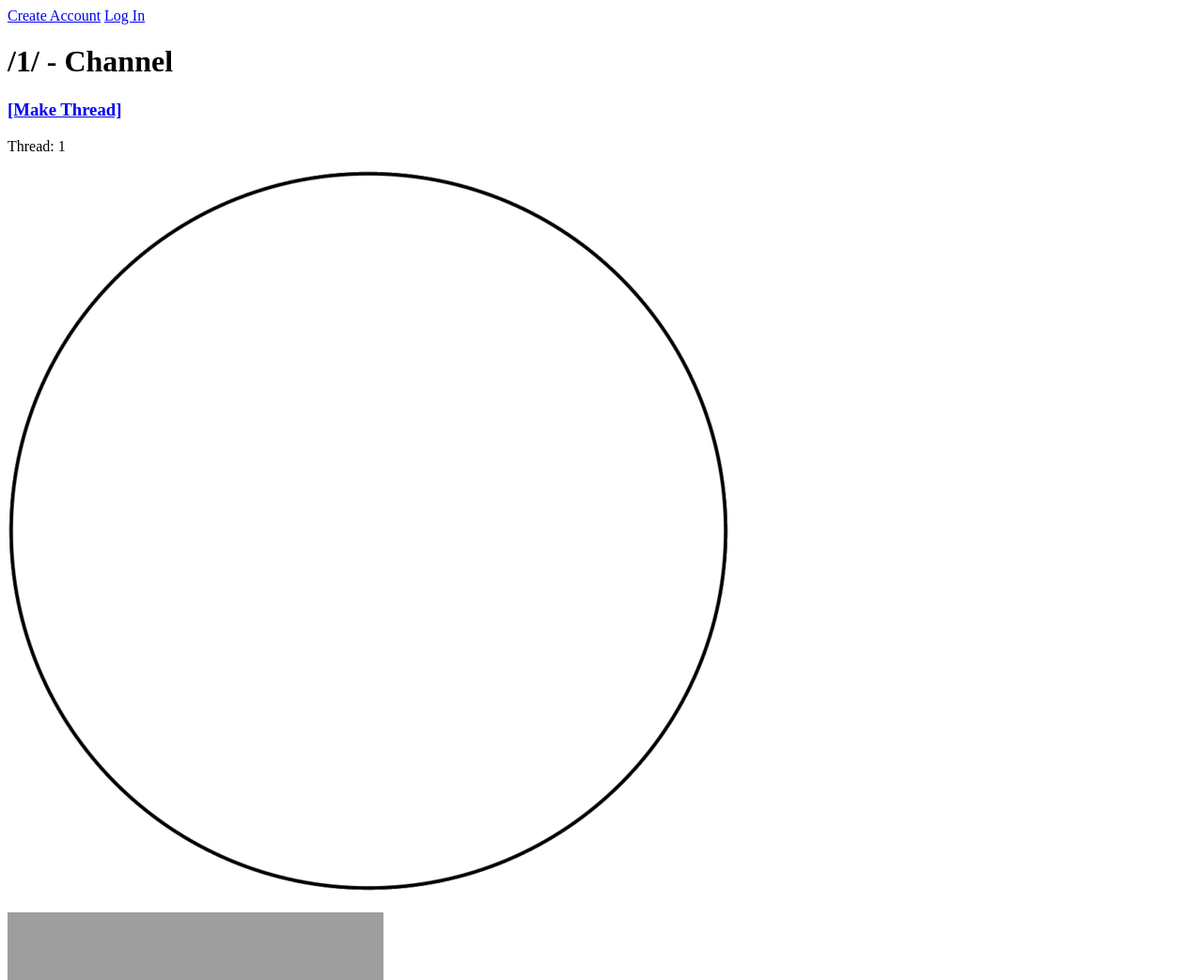
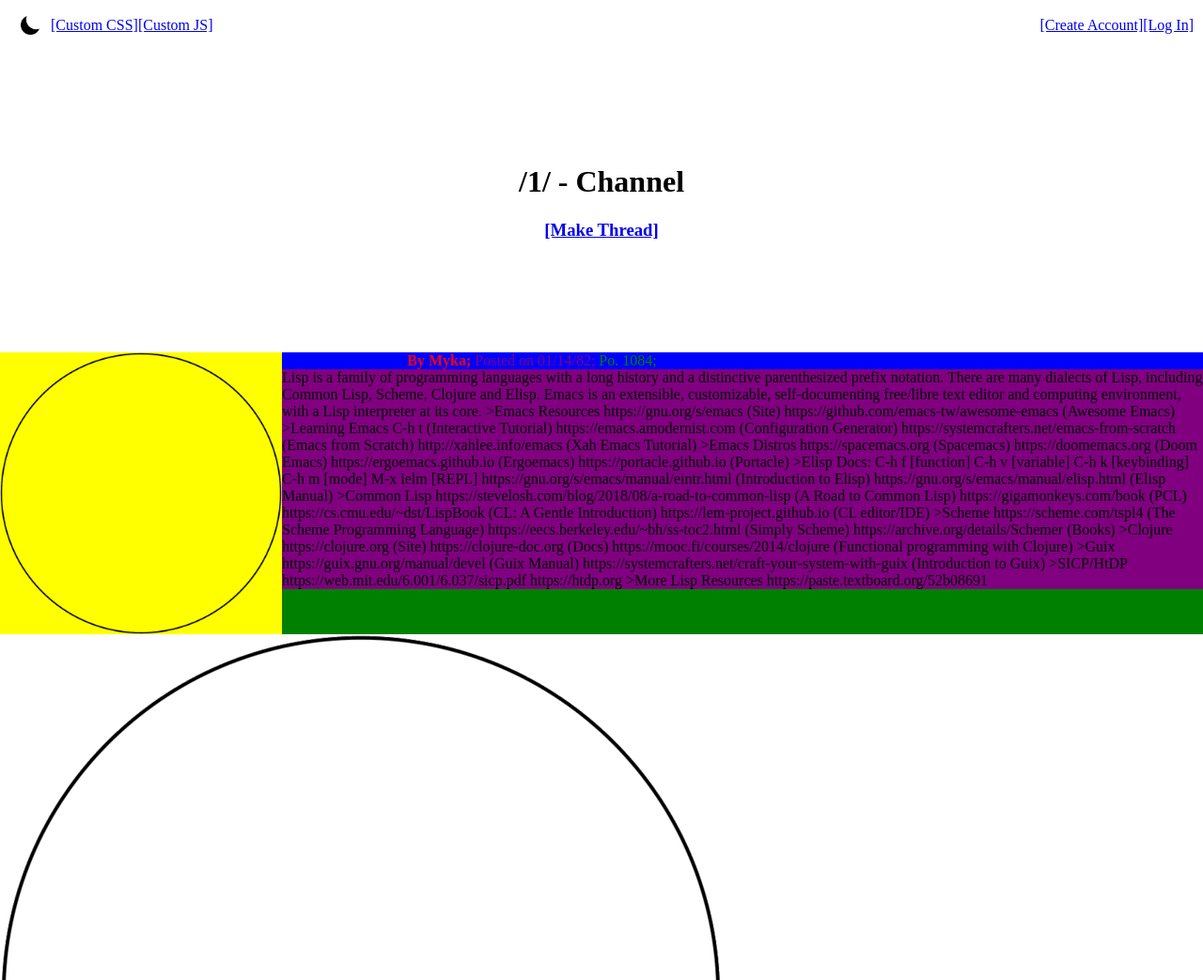
Before and after one commit to coresynapses/backchannel, a Django app: page /1/thread/1/ in a window 1280 px wide. Shown: the top 1043 px of the page at 94% size. Run offline with Django 4.2, Linux system fonts and the light colour scheme; grey boxes are pictures that could not be loaded.

Commit message:
Added icons. Made more progress with vanilla CSS in a few hours than Bootstrap in a few days.

```diff
--- a/main/static/main/style.css
+++ b/main/static/main/style.css
@@ -22,3 +22,161 @@
 /*     50%{background-position:2% 100%} */
 /*     100%{background-position:99% 0%} */
 /* } */
+
+
+html,body {
+    margin: 0;
+    padding: 0;
+}
+
+.hidden {
+    display: none;
+}
+
+/* Navbar */
+
+nav {
+    display: flex;
+    flex-direction: row;
+    align-items: center;
+    justify-content: space-between;
+    padding: 5px 10px;
+}
+
+#nav-left {
+    display: flex;
+    align-items: center;
+}
+
+#nav-right {
+    display: flex;
+    align-items: center;
+}
+
+.nav-icon {
+    width: 20px;
+    height: 20px;
+    padding: 7px;
+    margin: 5px;
+    border-radius: 10px;
+}
+
+
+/* Home Page */
+
+#banner-container {
+    width: 60%;
+    margin: auto;
+    text-align: center;
+    padding: 200px 0px;
+    /* background: blue; */
+}
+
+#channel-container {
+    width: 60%;
+    margin: auto;
+    padding: 100px 0px;
+    /* background: red; */
+}
+
+#channel-container>h2 {
+    text-align: center;
+}
+
+#channel-row {
+    display: flex;
+    flex-direction: row;
+    align-items: flex-start stretch;
+}
+
+#channel-row>.column {
+    padding: 15px;
+}
+
+
+
+/* Channels */
+
+#channel-banner {
+    width: 60%;
+    margin: auto;
+    text-align: center;
+    padding: 100px 0px;
+}
+
+#threads-container {
+    margin: auto;
+    width: 75%;
+    display: flex;
+    flex-direction: row;
+    flex-wrap: wrap;
+    align-content: flex-start;
+    align-items: flex-start;
+    justify-content: center;
+}
+
+.thread {
+    width: 250px;
+    height: 300px;
+    padding: 20px;
+    margin: 5px;
+    background: #ddd;
+    border: solid 1px blue;
+    text-overflow: ellipsis;
+    display: flex;
+    flex-direction: column;
+    align-items: flex-start;
+    justify-content: center;
+}
+
+.thread-thumbnail {
+    width: 200px;
+    height: auto;
+}
+
+
+/* Threads */
+
+#initial-thread {
+    display: flex;
+    flex-direction: row;
+    background: yellow;
+}
+
+.post-thumbnail {
+    height: 300px;
+    width: auto;
+}
+
+.post-content {
+    background: green;
+}
+
+.post-info {
+    background: blue;
+}
+
+.post-text {
+    background: purple;
+}
+
+.post-title {
+    display: inline;
+    color: blue;
+    text-weight: bold;
+}
+
+.post-author {
+    display: inline;
+    color: red;
+}
+
+.post-date {
+    display: inline;
+    color: purple;
+}
+
+.post-id {
+    display: inline;
+    color: green;
+}
--- a/main/templates/main/thread.html
+++ b/main/templates/main/thread.html
@@ -1,41 +1,51 @@
 {% load static %}
 <html>
   <head>
-    <title>{{name}} - Thread {{thread_id}}</title>
+    <title>{{name}} - Thread {{thread.thread_id}}</title>
     <meta charset="utf-8">
     <meta name="viewport" content="width=device-width, initial-scale=1">
     <link rel="stylesheet" href="{% static 'main/style.css' %}">
   </head>
   <body>
-    <nav class="navbar navbar-expand bg-body-secondary">
-      <div class="container">
-	<div class="col">
-	  <a href="/create-account" role="button" class="btn btn-primary">Create Account</a>
-	  <a href="/log-in" role="button" class="btn btn-secondary">Log In</a>
+    <nav>
+      <div id="nav-left">
+	<a class="hidden" href="#"><img class="nav-icon" src="{% static 'main/icons/sun.png' %}" alt="sun"/></a>
+	<a href="#"><img class="nav-icon" src="{% static 'main/icons/moon.png' %}" alt="moon"/></a>
+	<a href="#">[Custom CSS]</a>
+	<a href="#">[Custom JS]</a>
+      </div>
+      <div id="nav-right">
+	<a href="/create-account">[Create Account]</a>
+	<a href="/log-in">[Log In]</a>
+      </div>
+    </nav>
+    <div id="channel-banner">
+      <h1>/{{name}}/ - {{desc}}</h1>
+      <h3 class="text-center"><a href="#">[Make Thread]</a></h3>
+    </div>
+    <div class="posts-container">
+      <div id="initial-thread">
+	<img src="{% static 'main/images/circle.png' %}" class="post-thumbnail" alt=""/>
+	<div class="post-content">
+	  <div class="post-info">
+	    <b>
+	      <span class="post-title">{{thread.thread_title}};</span>
+	      <span class="post-author">By {{thread.thread_author}};</span>
+	    </b>
+	    <span class="post-date">Posted on {{thread.thread_date}};</span>
+	    <span class="post-id">Po. {{thread.thread_id}};</span>
+	  </div>
+	  <div class="post-text">{{thread.thread_content}}</div>
 	</div>
       </div>
-    </nav>
-    <div class="container text-center">
-      <div class="row justify-content-center">
-	<h1>/{{name}}/ - {{desc}}</h1>
-      </div>
-    </div>
-    <div class="container px-4">
-      <h3 class="text-center"><a href="#">[Make Thread]</a></h3>
-      <p>Thread: {{ thread_id }}</p>
+
       {% for post in posts %}
       <div class="row">
 	<img src="/{{post.post_media_path}}" class="img-thumbnail" alt="circle"/>
-	<h5>
-	  <!-- 	    <a href="/{{name}}/thread/{{thread.thread_id}}"> -->
-	    <!-- 	      /{{thread.thread_title}}/ - {{thread.thread_author}} -->
-	    <!-- 	    </a> -->
-	</h5>
-	<p>
-	  {{post.post_content}}
-	</p>
+	<p>{{post.post_content}}</p>
       </div>
       {% endfor %}
+
     </div>
     <script src="{% static 'main/dynamic.js' %}"></script>
   </body>
--- a/main/views.py
+++ b/main/views.py
@@ -6,37 +6,91 @@ from . import models
 
 threads = [
     { "thread_id": 1084,
-      "thread_title": "Lisp General",
+      "thread_title": "/lg/ - Lisp General",
+      "thread_author": "Myka",
+      "thread_date": "01/14/82",
+      "thread_content": """Lisp is a family of programming languages with a long history and a\n
+  distinctive parenthesized prefix notation. There are many dialects\n
+  of Lisp, including Common Lisp, Scheme, Clojure and Elisp.\n
+\n
+  Emacs is an extensible, customizable, self-documenting free/libre\n
+  text editor and computing environment, with a Lisp interpreter at\n
+  its core.\n
+\n
+  >Emacs Resources\n
+  https://gnu.org/s/emacs (Site)\n
+  https://github.com/emacs-tw/awesome-emacs (Awesome Emacs)\n
+\n
+  >Learning Emacs\n
+  C-h t (Interactive Tutorial)\n
+  https://emacs.amodernist.com (Configuration Generator)\n
+  https://systemcrafters.net/emacs-from-scratch (Emacs from Scratch)\n
+  http://xahlee.info/emacs (Xah Emacs Tutorial)\n
+\n
+  >Emacs Distros\n
+  https://spacemacs.org (Spacemacs)\n
+  https://doomemacs.org (Doom Emacs)\n
+  https://ergoemacs.github.io (Ergoemacs)\n
+  https://portacle.github.io (Portacle)\n
+\n
+  >Elisp\n
+  Docs: C-h f [function] C-h v [variable] C-h k [keybinding] C-h m [mode] M-x ielm [REPL]\n
+  https://gnu.org/s/emacs/manual/eintr.html (Introduction to Elisp)\n
+  https://gnu.org/s/emacs/manual/elisp.html (Elisp Manual)\n
+\n
+  >Common Lisp\n
+  https://stevelosh.com/blog/2018/08/a-road-to-common-lisp (A Road to Common Lisp)\n
+  https://gigamonkeys.com/book (PCL)\n
+  https://cs.cmu.edu/~dst/LispBook (CL: A Gentle Introduction)\n
+  https://lem-project.github.io (CL editor/IDE)\n
+\n
+  >Scheme\n
+  https://scheme.com/tspl4 (The Scheme Programming Language)\n
+  https://eecs.berkeley.edu/~bh/ss-toc2.html (Simply Scheme)\n
+  https://archive.org/details/Schemer (Books)\n
+\n
+  >Clojure\n
+  https://clojure.org (Site)\n
+  https://clojure-doc.org (Docs)\n
+  https://mooc.fi/courses/2014/clojure (Functional programming with Clojure)\n
+\n
+  >Guix\n
+  https://guix.gnu.org/manual/devel (Guix Manual)\n
+  https://systemcrafters.net/craft-your-system-with-guix (Introduction to Guix)\n
+\n
+  >SICP/HtDP\n
+  https://web.mit.edu/6.001/6.037/sicp.pdf\n
+  https://htdp.org\n
+\n
+  >More Lisp Resources\n
+  https://paste.textboard.org/52b08691""",
+    },
+    { "thread_id": 1234,
+      "thread_title": "/clg/ - Combinatory Logic General",
+      "thread_author": "Fred",
+      "thread_date": "04/15/89",
+      "thread_content": "Discuss Combinatory Logic:",
+    },
+    { "thread_id": 1084,
+      "thread_title": "/lg/ - Lisp General",
+      "thread_author": "Myka",
+      "thread_date": "01/14/82",
+      "thread_content": "All things lisp:",
+    },
+    { "thread_id": 1234,
+      "thread_title": "/clg/ - Combinatory Logic General",
+      "thread_author": "Fred",
+      "thread_date": "04/15/89",
+      "thread_content": "Discuss Combinatory Logic:",
+    },
+    { "thread_id": 1084,
+      "thread_title": "/lg/ - Lisp General",
       "thread_author": "Myka",
       "thread_date": "01/14/82",
       "thread_content": "All things lisp:",
      },
     { "thread_id": 1234,
-      "thread_title": "Combinatory Logic General",
-      "thread_author": "Fred",
-      "thread_date": "04/15/89",
-      "thread_content": "Discuss Combinatory Logic:",
-     },
-    { "thread_id": 1084,
-      "thread_title": "Lisp General",
-      "thread_author": "Myka",
-      "thread_date": "01/14/82",
-      "thread_content": "All things lisp:",
-     },
-    { "thread_id": 1234,
-      "thread_title": "Combinatory Logic General",
-      "thread_author": "Fred",
-      "thread_date": "04/15/89",
-      "thread_content": "Discuss Combinatory Logic:",
-     },
-    { "thread_id": 1084,
-      "thread_title": "Lisp General",
-      "thread_author": "Myka",
-      "thread_date": "01/14/82",
-      "thread_content": "All things lisp:",
-     },
-    { "thread_id": 1234,
-      "thread_title": "Combinatory Logic General",
+      "thread_title": "/clg/ - Combinatory Logic General",
       "thread_author": "Fred",
       "thread_date": "04/15/89",
       "thread_content": "Discuss Combinatory Logic:",
@@ -100,7 +154,7 @@ def thread(request, channel_name, thread_id):
             "post_author": "Anyone",
             "post_replies": [13, 14, 82],
             "post_content": "",
-            "post_media_path": "static/main/images/circle.png",
+            "post_media_path": "/static/main/images/circle.png",
         },
         {
             "post_id": 2,
@@ -116,7 +170,7 @@ def thread(request, channel_name, thread_id):
             "post_author": "",
             "post_replies": [1, 4, 2],
             "post_content": "",
-            "post_media_path": "",
+            "post_media_path": "/static/main/images/circle.png",
         },
         {
             "post_id": 4,
@@ -138,7 +192,7 @@ def thread(request, channel_name, thread_id):
     context = {
         "name": channel_name,
         "desc": "Channel",
-        "thread_id": thread_id,
+        "thread": threads[0],
         "posts": posts,
     }
     return render(request, "main/thread.html", context)
```
Also changed, not shown: main/templates/main/channel.html (+19 -20 lines), main/templates/main/index.html (+19 -22 lines), main/static/main/icons/moon.png (added), main/static/main/icons/sun.png (added).
